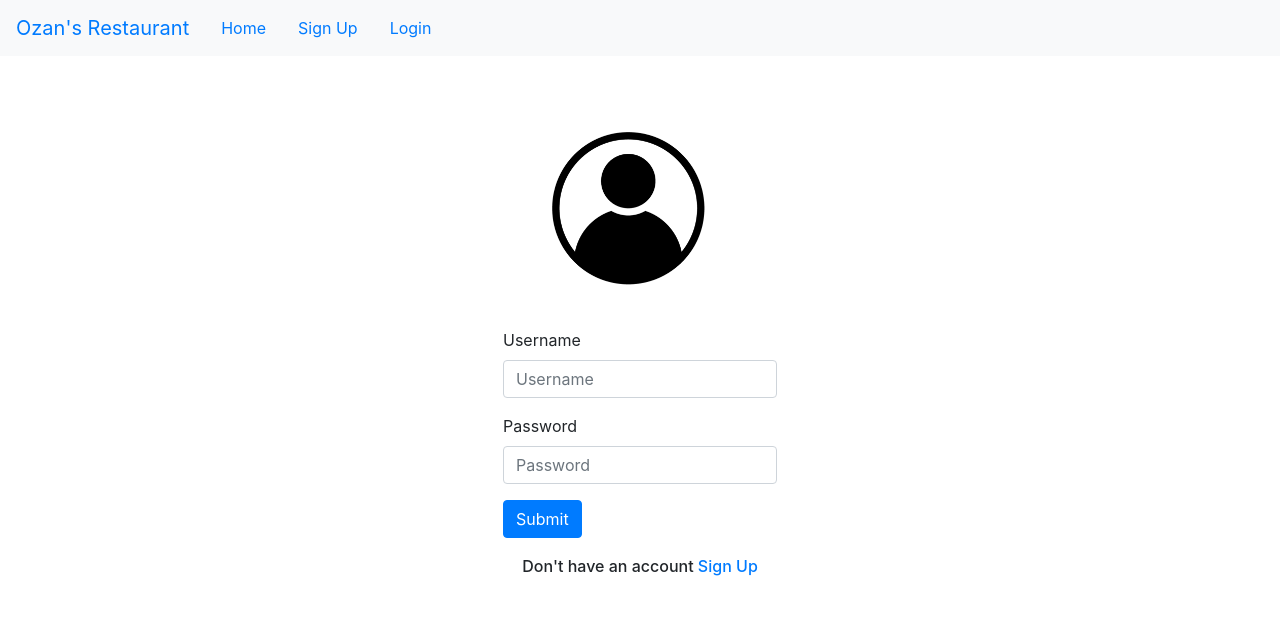
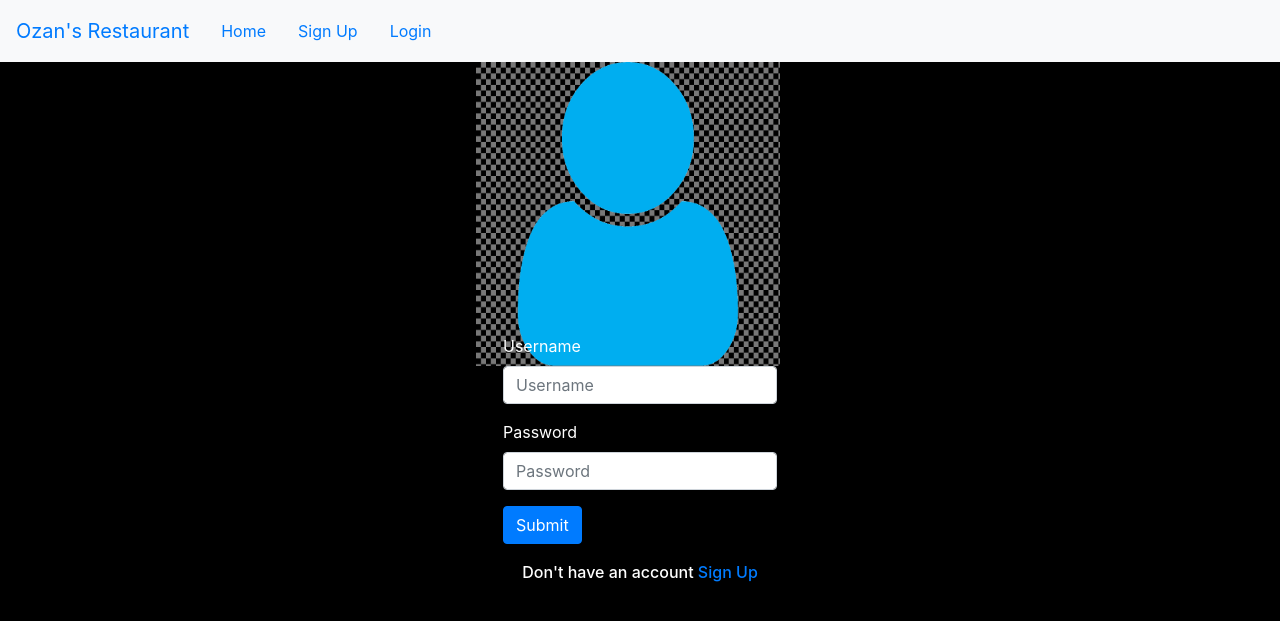
Before and after one commit to Ozan-007/Restaurant_Reservation_App, a Django app: page /login in a window 1280 px wide. Shown: the top 621 px of the page. Run offline with Django 4.2, Linux system fonts and the light colour scheme; some libraries are stand-ins or nearby versions.

Commit message:
images added background has changed

```diff
--- a/reservation/templates/index.html
+++ b/reservation/templates/index.html
@@ -6,6 +6,9 @@
         <meta name="viewport" content="width=device-width, initial-scale=1, shrink-to-fit=no">
         <!-- Bootstrap CSS -->
         <link rel="stylesheet" href="https://maxcdn.bootstrapcdn.com/bootstrap/4.0.0/css/bootstrap.min.css" integrity="sha384-Gn5384xqQ1aoWXA+058RXPxPg6fy4IWvTNh0E263XmFcJlSAwiGgFAW/dAiS6JXm" crossorigin="anonymous">
+          {% load static %}
+
+          <link rel="stylesheet" href="{% static 'css/index.css' %}">
 
         <title>Restaurant App</title>
       </head>
@@ -34,6 +37,7 @@
         {% endif %}
 
       </nav>
+
         <body>
 
           {% for message in messages %}
--- a/reservation/templates/login.html
+++ b/reservation/templates/login.html
@@ -30,7 +30,7 @@
 
 
 <div class="container">
-    <img style="height: 19rem; width: 19rem; justify-content: center; margin-right: 1.5rem; margin-bottom: -2rem;"src="{% static '/images/log-3.png' %}" alt="">
+    <img style="height: 19rem; width: 19rem; justify-content: center; margin-right: 1.5rem; margin-bottom: -2rem;"src="{% static '/images/Background.png' %}" alt="">
     <form action="" method="post">
             <!-- <h2>LOGIN</h2> -->
             {% csrf_token %}
--- /dev/null
+++ b/static/css/index.css
@@ -0,0 +1,9 @@
+body {
+    background-color: black;
+    color: white;
+
+}
+nav {
+    min-height: 7.7vh;
+
+}
```
Also changed, not shown: static/images/Background.jpg (added), static/images/Background.png (added). Lines whose indentation alone changed are shown as unchanged.
